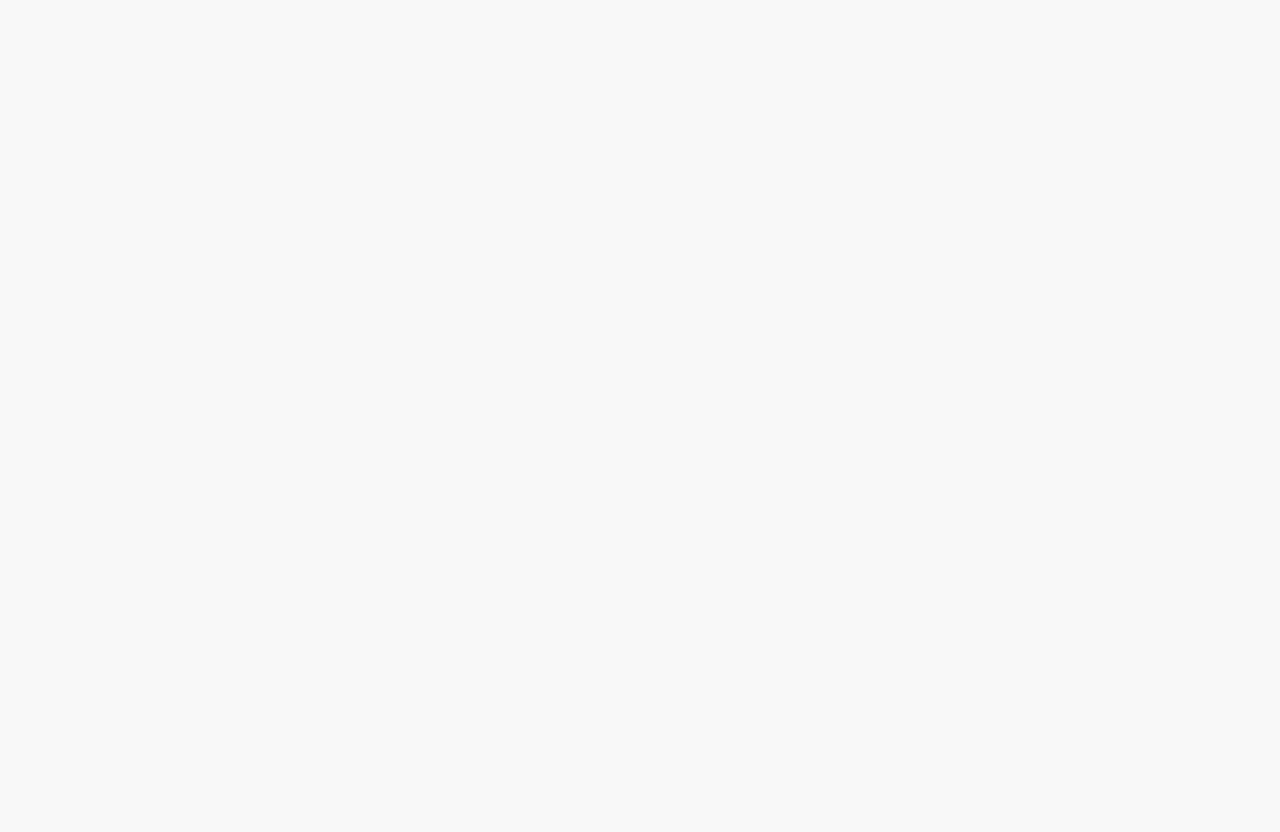
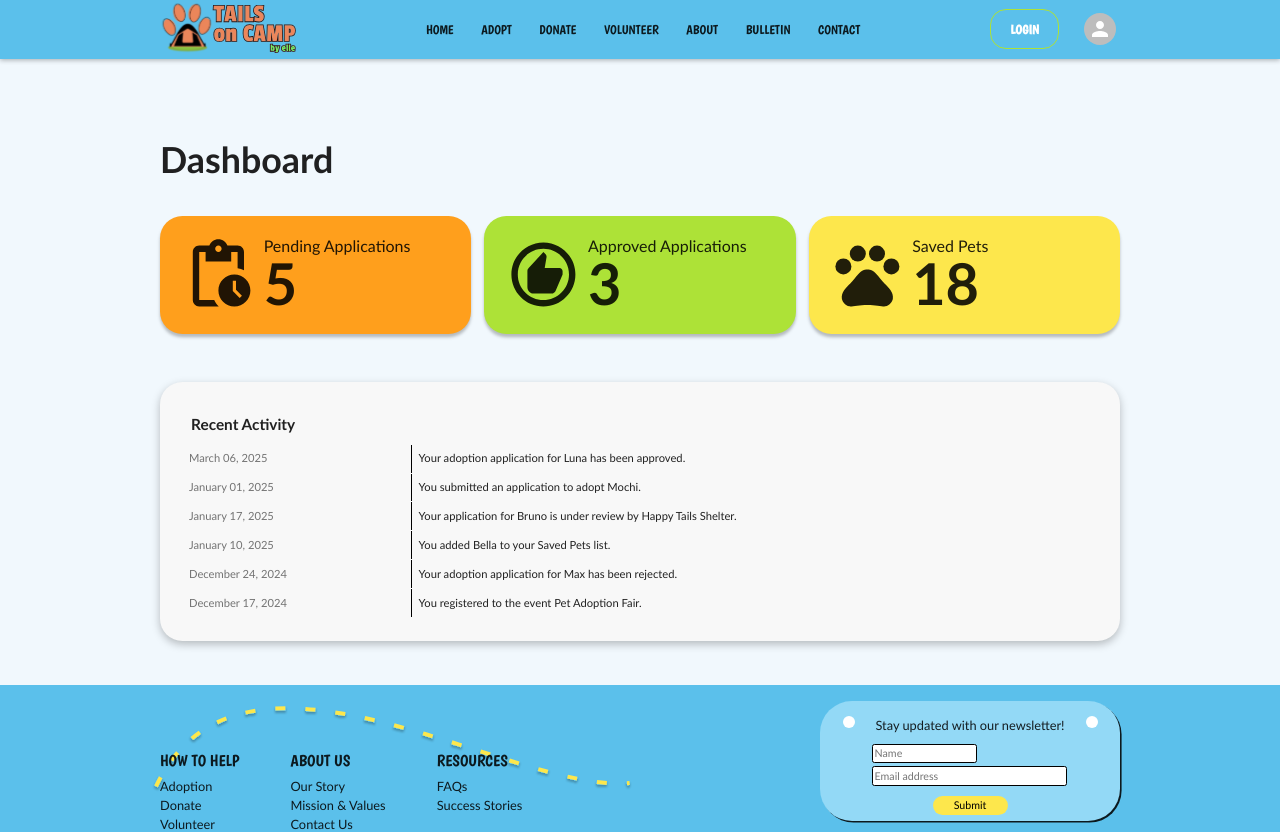
Before and after one commit to geybriyel-se/tails-on-camp-frontend, a React (Vite) app: page /me/dashboard in a window 1280 px wide. Before the commit this address had no page. Shown: the top 832 px of the page. Before the commit the page ends 800 px from the top, so only its background shows below. Built offline with nearby package versions, Linux system fonts and the light colour scheme; a web font is replaced by a local one.

Commit message:
add dashboard page for logged in users demo

```diff
--- a/src/App.jsx
+++ b/src/App.jsx
@@ -13,6 +13,7 @@ import Bulletin from './pages/Bulletin'
 import Contact from './pages/Contact'
 import PetProfile from './pages/PetProfile'
 import Applications from './pages/Applications'
+import Dashboard from './pages/Dashboard'
 
 
 
@@ -54,6 +55,7 @@ function App() {
           <Route path='/pets/:id' element={<PetProfile />} />
 
           <Route path='/me/applications' element={<Applications />} />
+          <Route path='/me/dashboard' element={<Dashboard />} />
         </Routes>
       </BrowserRouter>
 
--- a/src/components/Navbar.jsx
+++ b/src/components/Navbar.jsx
@@ -160,8 +160,7 @@ export default function Navbar({ activeTab = "" }) {
                         transformOrigin={{ horizontal: 'right', vertical: 'top' }}
                         anchorOrigin={{ horizontal: 'right', vertical: 'bottom' }}
                     >
-                        {/* <MenuItem onClick={() => handleGoToMenu("/dashboard")}> */}
-                        <MenuItem>
+                        <MenuItem onClick={() => handleGoToMenu("/dashboard")}>
                             <Avatar >
                                 <DashboardIcon />
                             </Avatar>
--- /dev/null
+++ b/src/components/StatCard.jsx
@@ -0,0 +1,15 @@
+import '../styles/StatCard.css'
+
+export default function StatCard({ icon, label, number, className = "" }) {
+    const Icon = icon;
+
+    return (
+        <section className={`StatCard ${className}`}>
+            <Icon className="StatIcon" fontSize="large" />
+            <section className="StatDetails">
+                <p className="Label">{label}</p>
+                <p className="Number">{number}</p>
+            </section>
+        </section>
+    )
+}
--- /dev/null
+++ b/src/constants/SampleNotifications.js
@@ -0,0 +1,40 @@
+const SAMPLE_NOTIFICATIONS = [
+    {
+        id: 1,
+        date: "1741219200",
+        title: "Your adoption application for Luna has been approved.",
+        message: ""
+    },
+    {
+        id: 2,
+        date: "1735718400",
+        title: "You submitted an application to adopt Mochi.",
+        message: ""
+    },
+    {
+        id: 3,
+        date: "1737091200",
+        title: "Your application for Bruno is under review by Happy Tails Shelter.",
+        message: ""
+    },
+    {
+        id: 4,
+        date: "1736486400",
+        title: "You added Bella to your Saved Pets list.",
+        message: ""
+    },
+    {
+        id: 5,
+        date: "1735036800",
+        title: "Your adoption application for Max has been rejected.",
+        message: ""
+    },
+    {
+        id: 6,
+        date: "1734432000",
+        title: "You registered to the event Pet Adoption Fair.",
+        message: ""
+    },
+];
+
+export default SAMPLE_NOTIFICATIONS;
--- /dev/null
+++ b/src/pages/Dashboard.jsx
@@ -0,0 +1,62 @@
+import Navbar from '../components/Navbar'
+import StatCard from '../components/StatCard';
+import '../styles/Dashboard.css'
+import PendingActionsIcon from '@mui/icons-material/PendingActions';
+import RecommendOutlinedIcon from '@mui/icons-material/RecommendOutlined';
+import PetsIcon from '@mui/icons-material/Pets';
+import Footer from '../components/Footer';
+import SAMPLE_NOTIFICATIONS from '../constants/SampleNotifications'
+
+export default function Dashboard() {
+
+
+    return (
+        <main className="Dashboard">
+            <Navbar />
+            <section className="ContentContainer">
+                <h1 className="UserPageTitle">Dashboard</h1>
+                <article className="Statistics">
+                    <StatCard
+                        className="Pending"
+                        icon={PendingActionsIcon}
+                        label="Pending Applications"
+                        number={5}
+                    />
+                    <StatCard
+                        className="Approved"
+                        icon={RecommendOutlinedIcon}
+                        label="Approved Applications"
+                        number={3}
+                    />
+                    <StatCard
+                        className="Saved"
+                        icon={PetsIcon}
+                        label="Saved Pets"
+                        number={18}
+                    />
+                </article>
+                <table className="RecentTbl">
+                    <thead>
+                        <tr className="TblTitle">
+                            <th colSpan={2}>Recent Activity</th>
+                        </tr>
+                    </thead>
+                    <tbody>{SAMPLE_NOTIFICATIONS.map((n) => (
+                        <tr key={n.id}>
+                            <td>{
+                                new Date(n.date * 1000).toLocaleDateString("en-US", {
+                                    year: "numeric",
+                                    month: "long",
+                                    day: "2-digit"
+                                })
+                            }</td>
+                            <td>{n.title}</td>
+                        </tr>
+                    ))}</tbody>
+                </table>
+            </section>
+            <Footer />
+        </main>
+    )
+
+}
--- /dev/null
+++ b/src/styles/Dashboard.css
@@ -0,0 +1,54 @@
+.Dashboard {
+    min-height: 100vh;
+    display: flex;
+    flex-direction: column;
+    align-items: center;
+    background-color: #F1F8FD;
+}
+
+.Dashboard .Statistics {
+    display: grid;
+    grid-template-columns: repeat(3, 1fr);
+    width: 100%;
+    margin-bottom: 60px;
+    gap: 1rem;
+}
+
+.Statistics .Pending {
+    background-color: #FF9F1C;
+}
+
+.Statistics .Approved {
+    background-color: #ADE237;
+}
+
+.Statistics .Saved {
+    background-color: #FDE74C;
+}
+
+.Dashboard .RecentTbl {
+    width: 100%;
+    background-color: #F8F8F8;
+    box-shadow: 0px 4px 10px rgba(0, 0, 0, 0.25);
+    border-radius: 2em;
+    padding: 2em;
+}
+
+.Dashboard .RecentTbl .TblTitle {
+    text-align: left;
+}
+
+.Dashboard .RecentTbl tr td {
+    padding: 0.5em;
+}
+
+.Dashboard .RecentTbl .TblTitle th {
+    padding: 0.5em;
+    text-align: left;
+    font-size: 1.2rem;
+}
+
+.Dashboard .RecentTbl tr td:first-child {
+    border-right: 1.5px solid black;
+    color: #737373;
+}
--- /dev/null
+++ b/src/styles/StatCard.css
@@ -0,0 +1,33 @@
+
+.StatCard {
+    display: flex;
+    align-items: center;
+    background-color: #D9D9D9;
+    border-radius: 2em;
+    padding: clamp(1rem, 2vw, 2.5rem) clamp(0.75rem, 2vw, 2rem);
+    gap: 0.5rem;
+    box-shadow: 0 4px 4px rgba(0,0,0,0.25);
+}
+
+.StatCard .StatDetails {
+    display: flex;
+    flex-direction: column;
+
+}
+
+.StatCard .StatIcon {
+    font-size: clamp(48px, 8vw, 96px);
+}
+
+.StatCard .Label {
+    font-size: clamp(14px, 3vw, 20px);
+    margin: 0;
+    line-height: 1;
+}
+
+.StatCard .Number {
+    font-size: clamp(32px, 6vw, 72px);
+    font-weight: bold;
+    margin: 0;
+    line-height: 1;
+}
```
